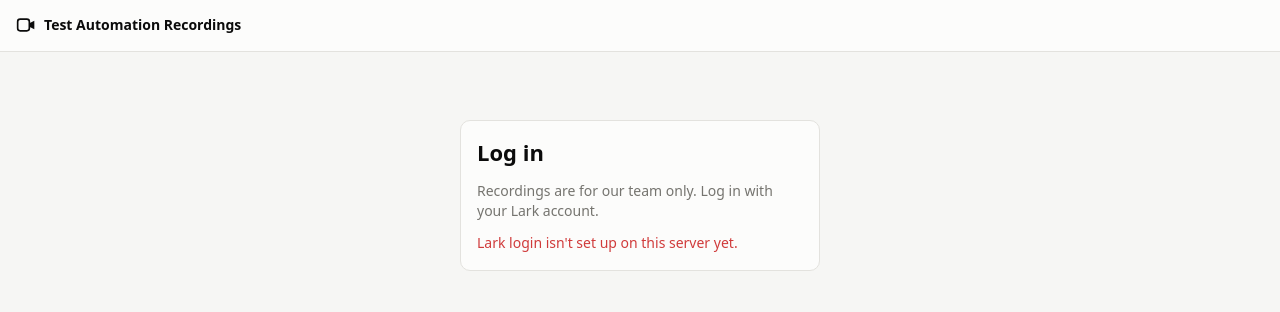
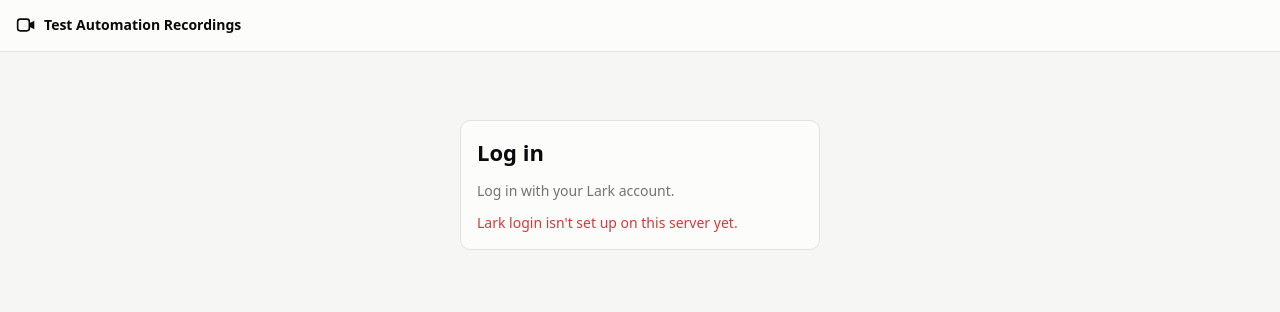
Before and after one commit to Renzel025/web-recording-analyst, a FastAPI app: page /login in a window 1280 px wide. Shown: the top 312 px of the page. Run offline with FastAPI, Linux system fonts and the light colour scheme.

Commit message:
Login page: shorter text
Co-Authored-By: Claude Opus 5.5 <noreply@anthropic.com>

```diff
--- a/app/templates/login.html
+++ b/app/templates/login.html
@@ -3,7 +3,7 @@
 {% block content %}
 <div class="card login">
   <h1>Log in</h1>
-  <p class="muted">Recordings are for our team only. Log in with your Lark account.</p>
+  <p class="muted">Log in with your Lark account.</p>
   {% if error %}<p class="login-error" role="alert">{{ error }}</p>{% endif %}
   {% if ready %}
     <a class="lark-btn" href="/auth/lark?next={{ next|urlencode }}">
```
